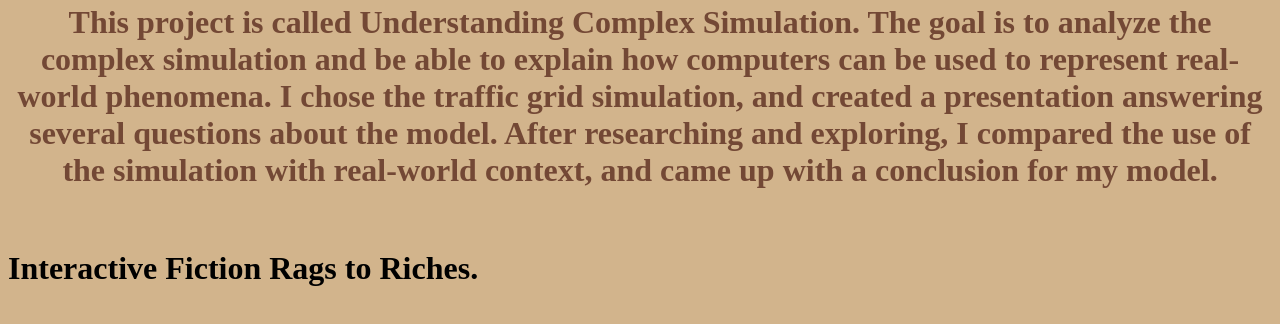
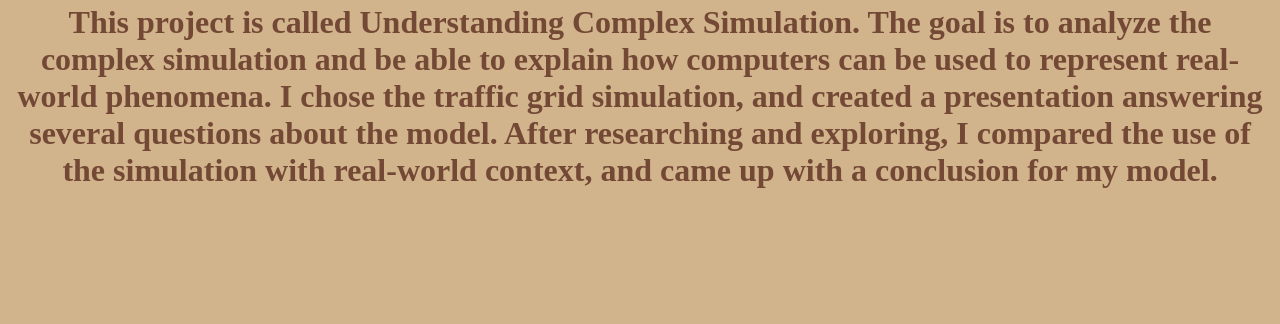
Before and after one commit to natalieng06/natalieng.github.io-csp2022, a plain HTML site: page portfolio.html in a window 1280 px wide. Shown: the part 4152-4476 px from the top of the page. After the commit the page ends 4388 px from the top, so only its background shows below. Drawn offline with Linux system fonts and the light colour scheme.

Commit message:
Update portfolio.html

```diff
--- a/portfolio.html
+++ b/portfolio.html
@@ -71,7 +71,5 @@
     <br>
     <h1 style="color:#734835; text-align:center;"> This project is called Understanding Complex Simulation. The goal is to analyze the complex simulation and be able to explain how computers can be used to represent real-world phenomena. I chose the traffic grid simulation, and created a presentation answering several questions about the model. After researching and exploring, I compared the use of the simulation with real-world context, and came up with a conclusion for my model.</h1>
     <br>
-    <h1>   Interactive Fiction Rags to Riches.</h1>
-    <br>
 	  </body>
 	</html>
```
